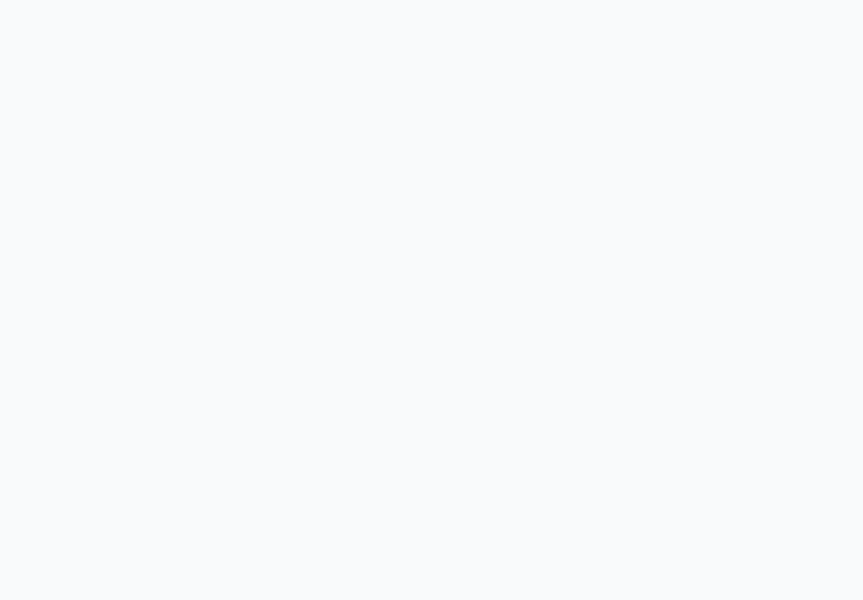
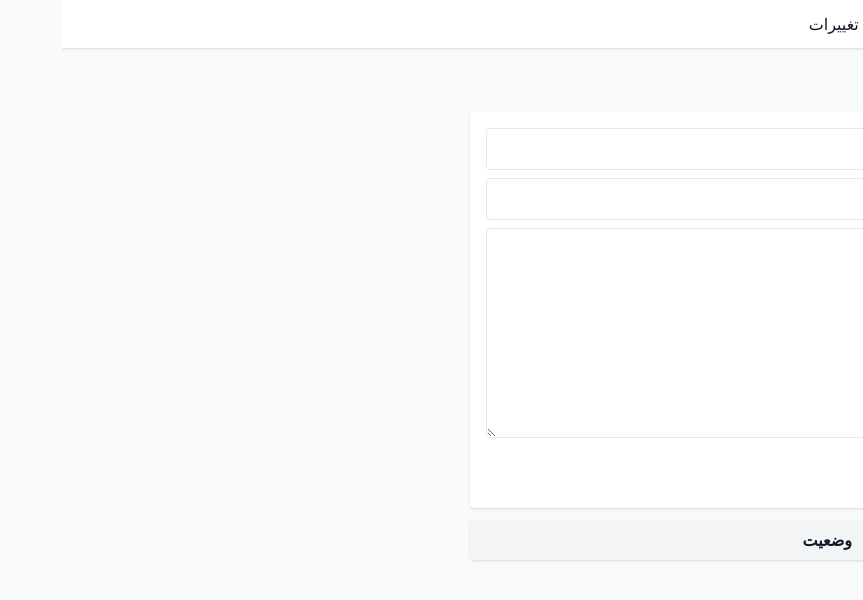
Before and after one commit to sehsanm/energybot, a Next.js app in the folder admin_ui/: page /admin/prompts in a window 1280 px wide. Before the commit this address had no page. Shown: the top 600 px of the page, without its empty margins (417-1280 px from the left). Built offline with nearby package versions, Linux system fonts and the light colour scheme; no server answers.

Commit message:
feat(admin-ui): prompts, models, audit pages + static SPA mount

```diff
--- /dev/null
+++ b/admin_ui/src/app/audit-log/page.tsx
@@ -0,0 +1,15 @@
+"use client";
+import { useEffect, useState } from "react";
+import { NavBar } from "@/components/NavBar";
+import { api } from "@/lib/api";
+
+export default function AuditLogPage() {
+  const [rows, setRows] = useState<any[]>([]);
+  useEffect(() => { api.auditLog().then(r => setRows(r.entries)); }, []);
+  return (
+    <><NavBar /><main className="p-6 max-w-5xl">
+      <h1 className="text-xl font-bold mb-4">گزارش تغییرات</h1>
+      <ul className="space-y-2">{rows.map(r => <li key={r.id} className="bg-white p-3 rounded shadow"><div className="text-sm text-gray-500">{r.created_at}</div><div>{r.action} → {r.entity_type}/{r.entity_id}</div></li>)}</ul>
+    </main></>
+  );
+}
--- /dev/null
+++ b/admin_ui/src/app/models/page.tsx
@@ -0,0 +1,19 @@
+"use client";
+import { useEffect, useState } from "react";
+import { NavBar } from "@/components/NavBar";
+import { api } from "@/lib/api";
+
+export default function ModelsPage() {
+  const [rows, setRows] = useState<any[]>([]);
+  async function load() { const r = await api.listModels(); setRows(r.models); }
+  useEffect(() => { load(); }, []);
+  return (
+    <><NavBar /><main className="p-6 max-w-4xl">
+      <h1 className="text-xl font-bold mb-4">مدل‌ها</h1>
+      <table className="w-full bg-white shadow rounded">
+        <thead className="bg-gray-100"><tr><th className="p-2 text-right">نوع تماس</th><th className="p-2 text-right">ارائه‌دهنده</th><th className="p-2 text-right">مدل</th><th className="p-2 text-right">فعال؟</th><th className="p-2 text-right"></th></tr></thead>
+        <tbody>{rows.map(r => <tr key={r.id} className="border-t"><td className="p-2">{r.call_type}</td><td className="p-2">{r.provider}</td><td className="p-2">{r.model_name}</td><td className="p-2">{r.is_active ? "✔" : "—"}</td><td className="p-2">{!r.is_active && <button onClick={async () => { await api.activateModel(r.id); await load(); }} className="bg-green-600 text-white px-3 py-1 rounded">فعال‌سازی</button>}</td></tr>)}</tbody>
+      </table>
+    </main></>
+  );
+}
--- /dev/null
+++ b/admin_ui/src/app/prompts/page.tsx
@@ -0,0 +1,27 @@
+"use client";
+import { useEffect, useState } from "react";
+import { NavBar } from "@/components/NavBar";
+import { api } from "@/lib/api";
+
+export default function PromptsPage() {
+  const [rows, setRows] = useState<any[]>([]);
+  const [key, setKey] = useState(""); const [name, setName] = useState(""); const [body, setBody] = useState("");
+  async function load() { const r = await api.listPrompts(); setRows(r.prompts); }
+  useEffect(() => { load(); }, []);
+  async function create() { await api.createPrompt({ key, name, body }); await load(); }
+  return (
+    <><NavBar /><main className="p-6 max-w-4xl space-y-3">
+      <h1 className="text-xl font-bold">پرامپت‌ها</h1>
+      <div className="bg-white p-4 rounded shadow space-y-2">
+        <input placeholder="کلید (مثل system_prompt)" value={key} onChange={e => setKey(e.target.value)} className="border p-2 rounded w-full" />
+        <input placeholder="نام" value={name} onChange={e => setName(e.target.value)} className="border p-2 rounded w-full" />
+        <textarea placeholder="متن قالب (Jinja2)" value={body} onChange={e => setBody(e.target.value)} className="border p-2 rounded w-full" rows={8} />
+        <button onClick={create} className="bg-blue-600 text-white px-4 py-2 rounded">افزودن نسخه</button>
+      </div>
+      <table className="w-full bg-white shadow rounded mt-4">
+        <thead className="bg-gray-100"><tr><th className="p-2 text-right">کلید</th><th className="p-2 text-right">نسخه</th><th className="p-2 text-right">وضعیت</th><th className="p-2 text-right"></th></tr></thead>
+        <tbody>{rows.map(r => <tr key={r.id} className="border-t"><td className="p-2">{r.key}</td><td className="p-2">{r.version}</td><td className="p-2">{r.status}</td><td className="p-2">{r.status !== "active" && <button onClick={async () => { await api.activatePrompt(r.id); await load(); }} className="bg-green-600 text-white px-3 py-1 rounded">فعال‌سازی</button>}</td></tr>)}</tbody>
+      </table>
+    </main></>
+  );
+}
```
Also changed, not shown: 2 other files (tests, documents, lock files or other folders).
